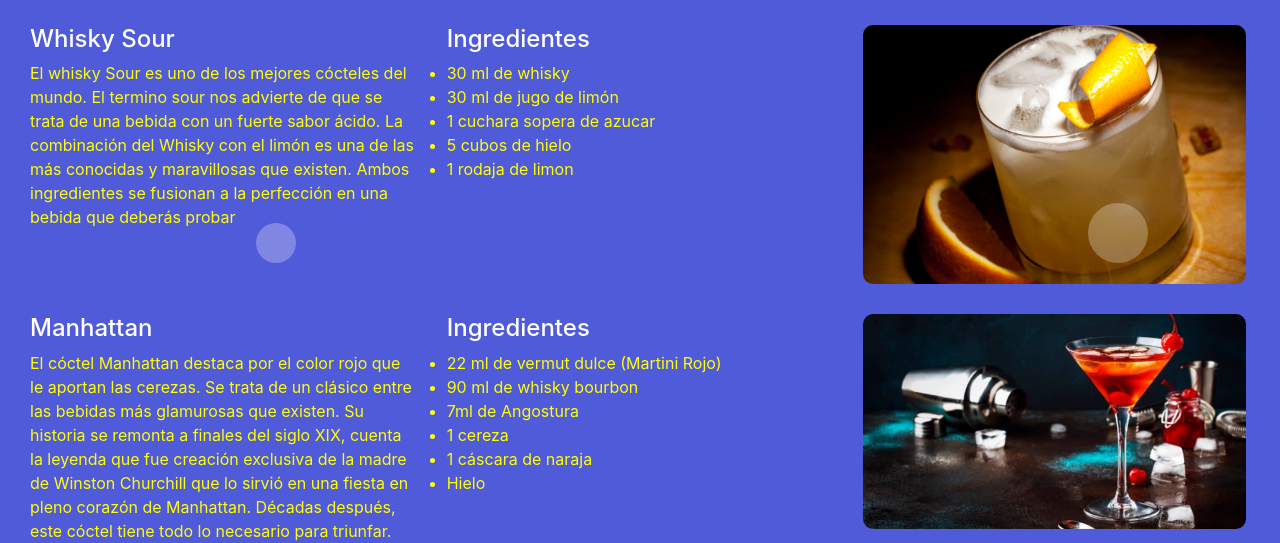
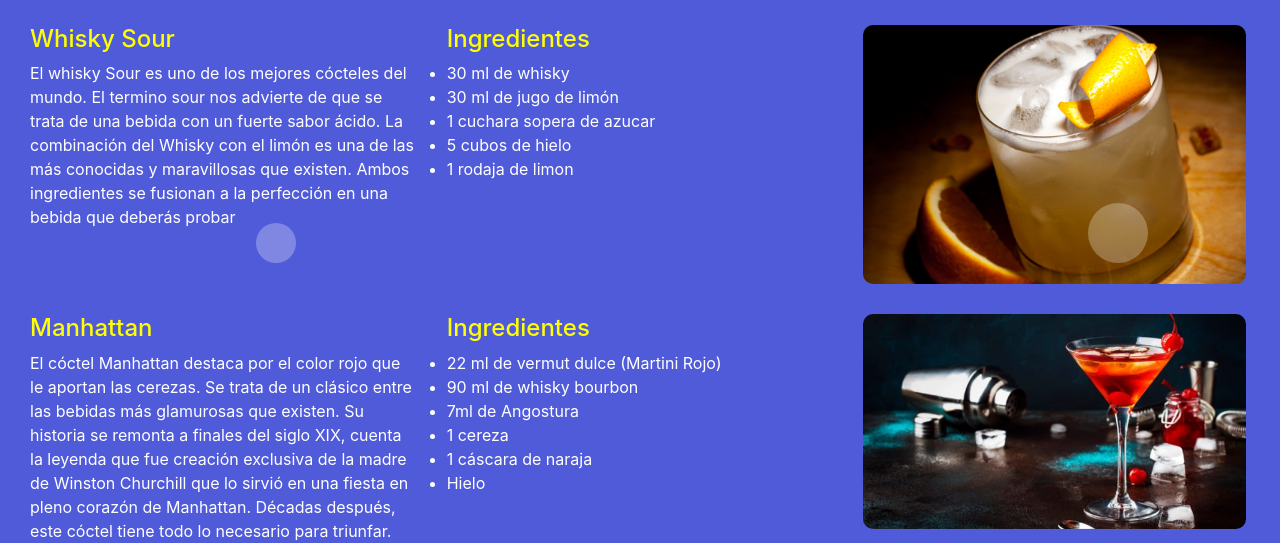
Before and after one commit to manzabill/ProyectoDesarrolloWeb, a website: page pages/cocktailsytragos.html in a window 1280 px wide. Shown: the part 270-813 px from the top of the page. Drawn offline with nearby package versions, Linux system fonts and the light colour scheme.

Commit message:
cambio color

```diff
--- a/scss/style.scss
+++ b/scss/style.scss
@@ -117,10 +117,10 @@ text-align: center;
 
 .estilo__tragos{
     padding: 15px;
-    color: yellow;
+    color: #fff;
     div{
         h4{
-            color: #fff;
+            color: yellow;
             &:hover{
                 color: black;
             }
```
Also changed, not shown: css/estilo.css.
